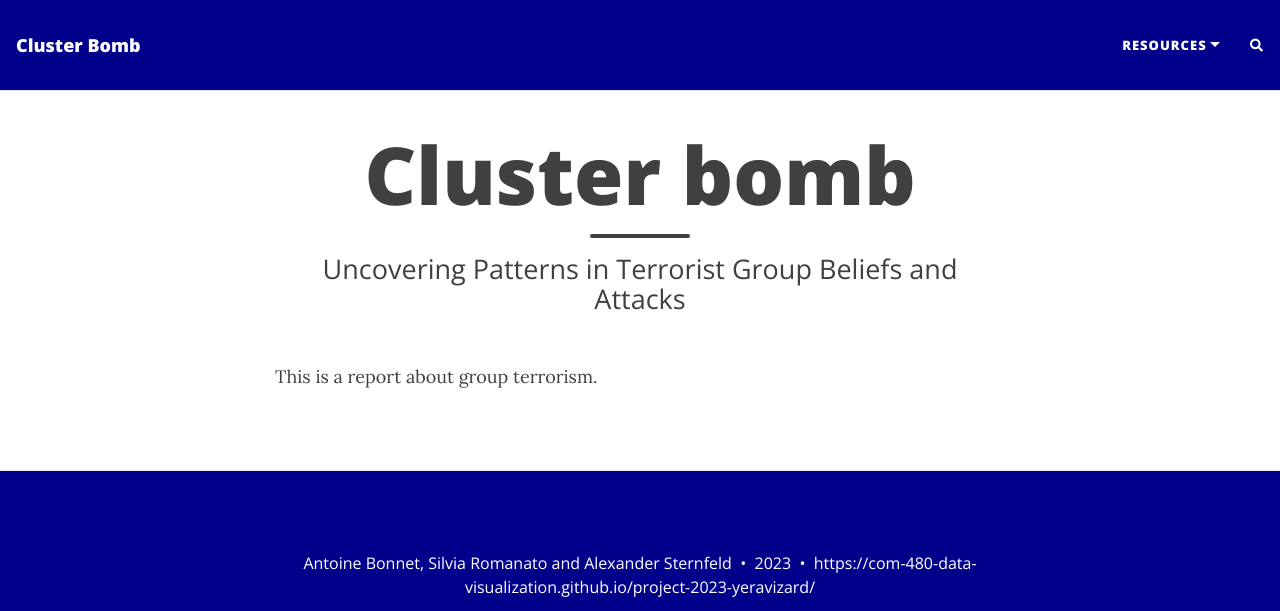
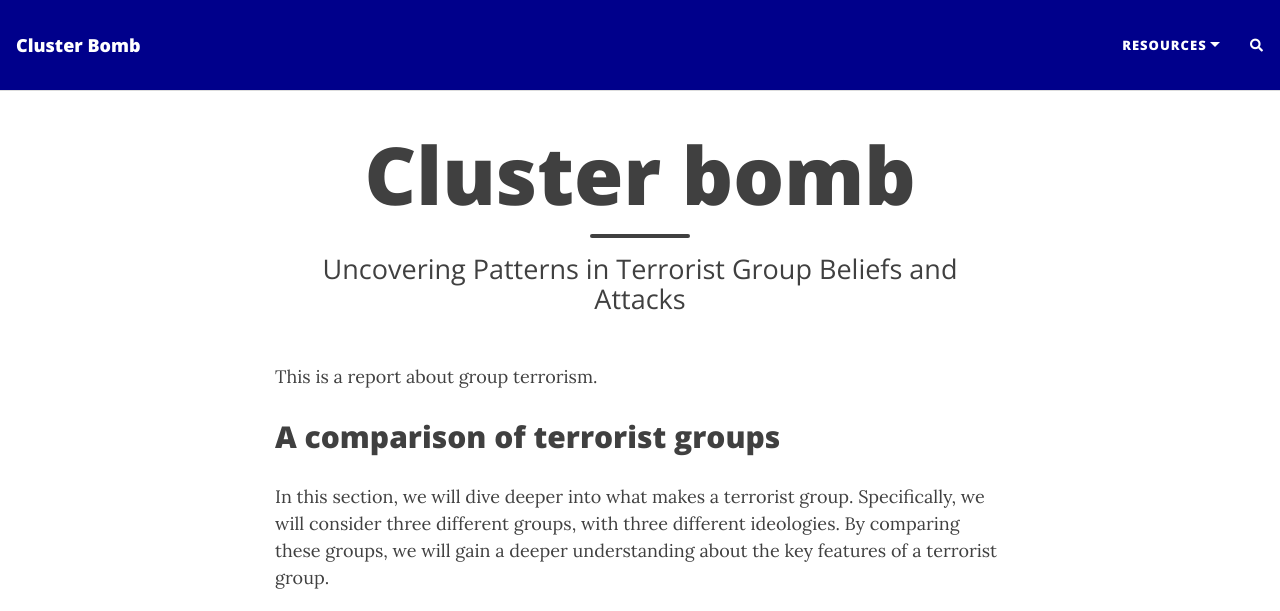
Before and after one commit to com-480-data-visualization/project-2023-yeravizard, a Jekyll site: the page built from index.html, in a window 1280 px wide and 1400 px high. Shown: the top 611 px of the window. Built offline with Jekyll 4.4.1, drawn with Linux system fonts in a browser that asks for light colours; nearby versions of some CDN libraries; the list of posts is cut into pages by our own code; comment, search, counter and statistics services are not loaded.

Commit message:
website update

```diff
--- a/index.html
+++ b/index.html
@@ -6,14 +6,36 @@
 ---
 <!DOCTYPE html>
 <html>
-<head>
-	<title>Cluster bomb</title>
-	<meta charset="utf-8">
-	<meta name="viewport" content="width=device-width, initial-scale=1">
-</head>
+<style>
+	/* Here you can add several style "classes" */
+	.graph_container
+  {
+    width: 100%;
+    height: 100%;
+    top: 5px;
+    left: 0px;
+    right: 0px;
+    position: sticky;
+    align-self: flex-start;
+    padding: 5px;
+    margin: 0 0 10 10;
+  }
+</style>
+
 <body>
 	<div>
 		<p>This is a report about group terrorism.</p>
 	</div>
+
+	<div>
+		<h2> A comparison of terrorist groups</h2>
+		<p> In this section, we will dive deeper into what makes a terrorist group. Specifically, we will consider three different groups, with three different ideologies.
+			By comparing these groups, we will gain a deeper understanding about the key features of a terrorist group.</p>
+	</div>
+	<div class="graph_container">
+		<!-- Add the iframe element where you want the plot to appear -->
+		<iframe src="Plots/Romancegen_plot.html" data-aos="zoom-in " data-aos-offset="120" data-aos-duration="0"
+			data-aos-anchor-placement="top-bottom" display:block; width=100% height="900"></iframe>
+	</div>
 </body>
 </html>
```
